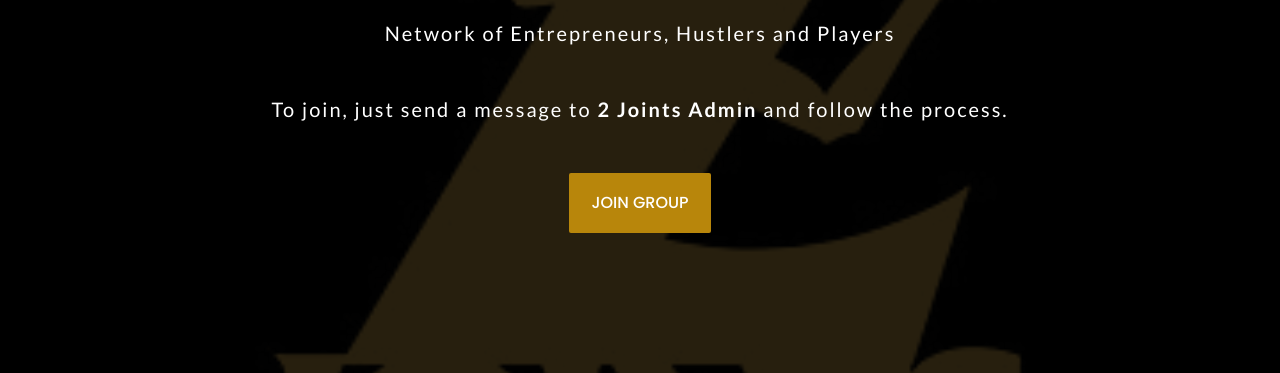
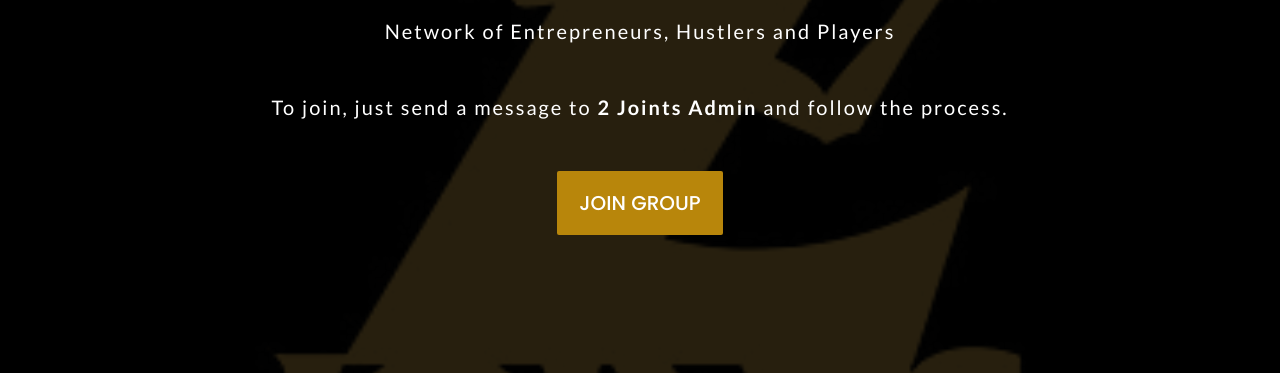
Before and after one commit to zypherr-website/2je-business1, a plain HTML site: page join-group.html in a window 1280 px wide. Shown: the part 427-800 px from the top of the page. Drawn offline with nearby package versions, Linux system fonts and the light colour scheme; a script that the page names is missing.

Commit message:
Update join-group.css

```diff
--- a/css/join-group.css
+++ b/css/join-group.css
@@ -29,7 +29,8 @@
 }
 
 .join-group a{
-    font-size: 1.6rem;
+    font-size: 2rem;
+    padding: 2rem 2.2rem;
     font-weight: 500;
     padding: 2rem 2.2rem;
     background: darkgoldenrod;
```
